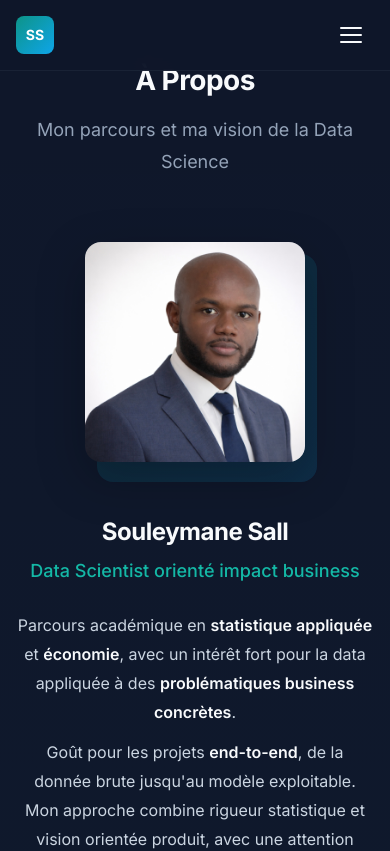
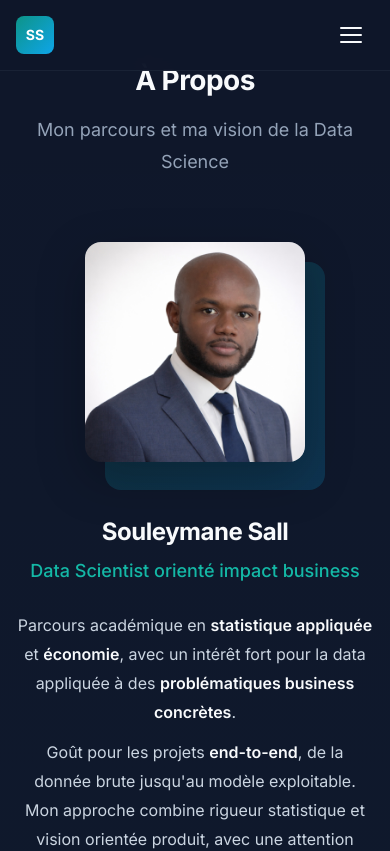
Before and after one commit to Souley225/Portfolio_Web, a React (Vite) app: page /a-propos in a window 390 px wide. Shown: the top 851 px of the page. Built offline with nearby package versions, Linux system fonts and the light colour scheme.

Commit message:
feat: Add comprehensive styling for the About page, including layout, image, text, highlights, interests, and responsive adjustments.

```diff
--- a/src/pages/About.css
+++ b/src/pages/About.css
@@ -27,14 +27,14 @@
 
 .about-image-decoration {
     position: absolute;
-    top: 12px;
-    left: 12px;
-    width: 100%;
-    height: 100%;
+    top: 20px;
+    left: 20px;
+    right: -20px;
+    bottom: -20px;
     background: var(--gradient-primary);
     border-radius: var(--radius-xl);
-    opacity: 0.15;
-    z-index: 0;
+    opacity: 0.2;
+    z-index: -1;
 }
 
 .about-text {
```
